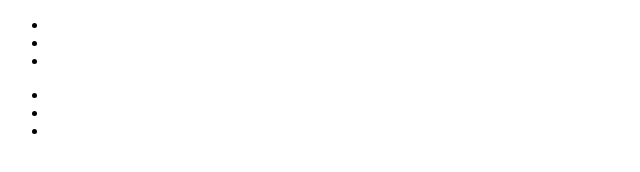
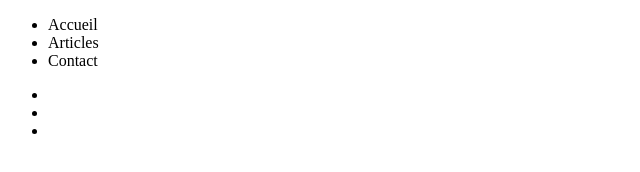
Before and after one commit to Froyj/livecoding-git, a plain HTML site: page index.html in a window 1280 px wide. Shown: the whole page, without its empty margins (0-640 px from the left). Drawn offline with Linux system fonts and the light colour scheme.

Commit message:
added item to menu

```diff
--- a/index.html
+++ b/index.html
@@ -8,9 +8,9 @@
 <body>
   <nav>
     <ul>
-      <li></li>
-      <li></li>
-      <li></li>
+      <li>Accueil</li>
+      <li>Articles</li>
+      <li>Contact</li>
     </ul>
   </nav>
   <footer>
```
